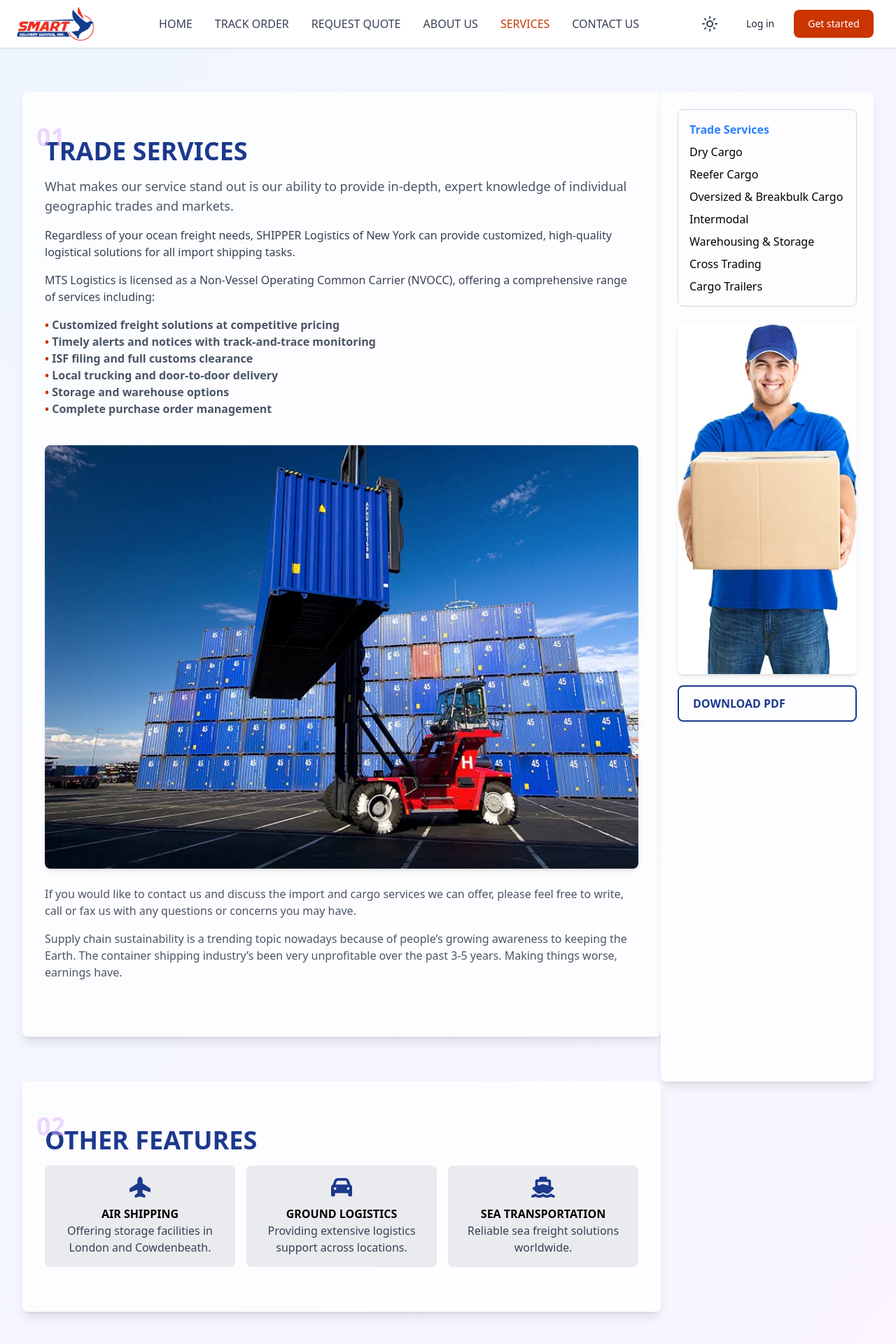
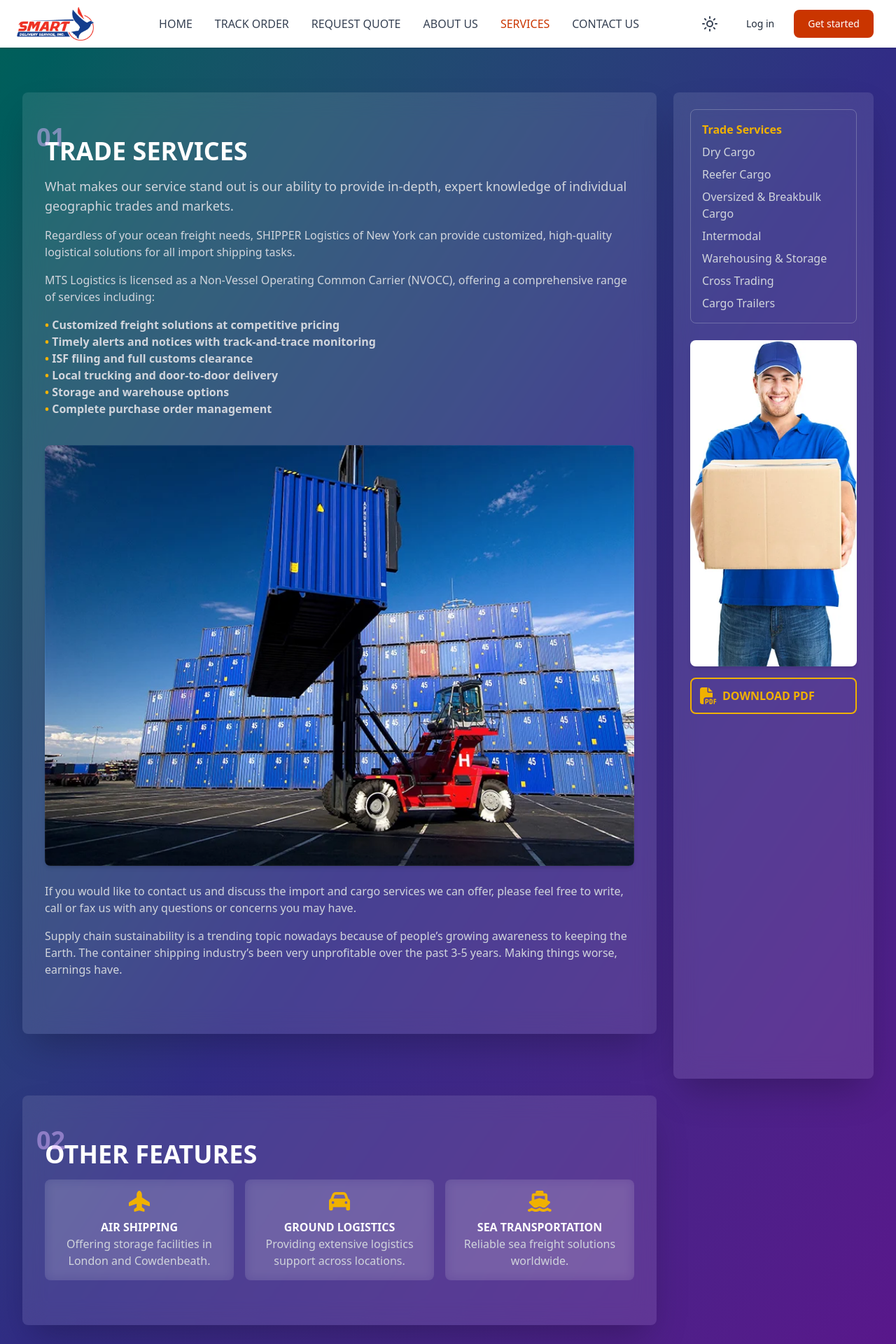
Before and after one commit to Fenil412/Mined_Hackathon_2025, a React (Vite) app in the folder client/: page /services in a window 1280 px wide. Shown: the top 1920 px of the page at 70% size. Built offline with nearby package versions, Linux system fonts and the light colour scheme.

Commit message:
Change ui/ux

```diff
--- a/client/src/components/Services/Services.jsx
+++ b/client/src/components/Services/Services.jsx
@@ -1,81 +1,77 @@
+import React from "react";
 import { FontAwesomeIcon } from "@fortawesome/react-fontawesome";
-import {
-  faPlaneUp,
-  faCar,
-  faShip,
-  faFilePdf,
-} from "@fortawesome/free-solid-svg-icons";
+import { faPlaneUp, faCar, faShip, faFilePdf } from "@fortawesome/free-solid-svg-icons";
 import box from "../../../photos/box.webp";
 import container from "../../../photos/container.webp";
 
 const Services = () => {
   return (
-    <div className="min-h-screen bg-gradient-to-br from-blue-50 to-purple-50 py-16">
+    <div className="min-h-screen bg-gradient-to-br from-teal-800 via-indigo-900 to-purple-900 animate-gradient py-16">
       <section className="services">
         <div className="container mx-auto px-4 sm:px-6 lg:px-8">
-          <div className="grid grid-cols-1 md:grid-cols-4 gap-0">
+          <div className="grid grid-cols-1 md:grid-cols-4 gap-6">
             {/* Main Content */}
-            <div className="py-16 mb-16 md:col-span-3 bg-white/80 backdrop-blur-sm p-8 rounded-lg shadow-lg hover:shadow-xl transition-shadow duration-300">
+            <div className="py-16 mb-16 md:col-span-3 bg-white/10 backdrop-blur-lg p-8 rounded-lg shadow-2xl hover:shadow-3xl transition-all duration-500 animate-slide-in-left">
               <div className="col-xs-12">
-                <h3 className="section-title text-4xl text-blue-900 font-bold mb-4 relative z-10">
+                <h3 className="section-title text-4xl text-white font-bold mb-4 relative z-10">
                   <span className="absolute -left-3 -top-5 text-4xl font-bold text-purple-300 opacity-50 z-0">
                     01
                   </span>
                   TRADE SERVICES
                 </h3>
               </div>
-              <p className="text-lg text-gray-600 font-medium mb-4">
+              <p className="text-lg text-gray-300 font-medium mb-4">
                 What makes our service stand out is our ability to provide
                 in-depth, expert knowledge of individual geographic trades and
                 markets.
               </p>
-              <p className="mb-4 text-gray-700">
+              <p className="mb-4 text-gray-300">
                 Regardless of your ocean freight needs, SHIPPER Logistics of New
                 York can provide customized, high-quality logistical solutions
                 for all import shipping tasks.
               </p>
-              <p className="mb-4 text-gray-700">
+              <p className="mb-4 text-gray-300">
                 MTS Logistics is licensed as a Non-Vessel Operating Common
                 Carrier (NVOCC), offering a comprehensive range of services
                 including:
               </p>
-              <ul className="list-inside text-gray-600 font-semibold">
+              <ul className="list-inside text-gray-300 font-semibold">
                 <li>
-                  <span className="text-orange-700">•</span> Customized freight
+                  <span className="text-yellow-500">•</span> Customized freight
                   solutions at competitive pricing
                 </li>
                 <li>
-                  <span className="text-orange-700">•</span> Timely alerts and
+                  <span className="text-yellow-500">•</span> Timely alerts and
                   notices with track-and-trace monitoring
                 </li>
                 <li>
-                  <span className="text-orange-700">•</span> ISF filing and full
+                  <span className="text-yellow-500">•</span> ISF filing and full
                   customs clearance
                 </li>
                 <li>
-                  <span className="text-orange-700">•</span> Local trucking and
+                  <span className="text-yellow-500">•</span> Local trucking and
                   door-to-door delivery
                 </li>
                 <li>
-                  <span className="text-orange-700">•</span> Storage and
+                  <span className="text-yellow-500">•</span> Storage and
                   warehouse options
                 </li>
                 <li>
-                  <span className="text-orange-700">•</span> Complete purchase
+                  <span className="text-yellow-500">•</span> Complete purchase
                   order management
                 </li>
               </ul>
               <img
                 src={container}
                 alt="Trade Services"
-                className="rounded-lg shadow-md mb-6 mt-10 w-full h-auto hover:scale-105 hover:shadow-xl hover:border-2 hover:border-blue-900 transition-all duration-300"
+                className="rounded-lg shadow-md mb-6 mt-10 w-full h-auto hover:scale-105 hover:shadow-xl hover:border-2 hover:border-yellow-500 transition-all duration-300"
               />
-              <p className="mb-4 text-gray-600">
+              <p className="mb-4 text-gray-300">
                 If you would like to contact us and discuss the import and cargo
                 services we can offer, please feel free to write, call or fax us
                 with any questions or concerns you may have.
               </p>
-              <p className="mb-4 text-gray-600">
+              <p className="mb-4 text-gray-300">
                 Supply chain sustainability is a trending topic nowadays because
                 of people’s growing awareness to keeping the Earth. The
                 container shipping industry’s been very unprofitable over the
@@ -84,30 +80,30 @@ const Services = () => {
             </div>
 
             {/* Sidebar */}
-            <aside className="bg-white/80 backdrop-blur-sm p-6 rounded-lg shadow-lg hover:shadow-xl transition-shadow duration-300">
-              <ul className="space-y-2 mb-6 border border-gray-300 p-4 rounded-lg">
-                <li className="font-semibold text-blue-500 hover:text-blue-700 hover:underline cursor-pointer">
+            <aside className="bg-white/10 backdrop-blur-lg p-6 rounded-lg shadow-2xl hover:shadow-3xl transition-all duration-500 animate-slide-in-right">
+              <ul className="space-y-2 mb-6 border border-gray-300/30 p-4 rounded-lg">
+                <li className="font-semibold text-yellow-500 hover:text-yellow-700 hover:underline cursor-pointer">
                   Trade Services
                 </li>
-                <li className="hover:text-blue-700 hover:underline cursor-pointer">
+                <li className="text-gray-300 hover:text-yellow-500 hover:underline cursor-pointer">
                   Dry Cargo
                 </li>
-                <li className="hover:text-blue-700 hover:underline cursor-pointer">
+                <li className="text-gray-300 hover:text-yellow-500 hover:underline cursor-pointer">
                   Reefer Cargo
                 </li>
-                <li className="hover:text-blue-700 hover:underline cursor-pointer">
+                <li className="text-gray-300 hover:text-yellow-500 hover:underline cursor-pointer">
                   Oversized & Breakbulk Cargo
                 </li>
-                <li className="hover:text-blue-700 hover:underline cursor-pointer">
+                <li className="text-gray-300 hover:text-yellow-500 hover:underline cursor-pointer">
                   Intermodal
                 </li>
-                <li className="hover:text-blue-700 hover:underline cursor-pointer">
+                <li className="text-gray-300 hover:text-yellow-500 hover:underline cursor-pointer">
                   Warehousing & Storage
                 </li>
-                <li className="hover:text-blue-700 hover:underline cursor-pointer">
+                <li className="text-gray-300 hover:text-yellow-500 hover:underline cursor-pointer">
                   Cross Trading
                 </li>
-                <li className="hover:text-blue-700 hover:underline cursor-pointer">
+                <li className="text-gray-300 hover:text-yellow-500 hover:underline cursor-pointer">
                   Cargo Trailers
                 </li>
               </ul>
@@ -115,19 +111,23 @@ const Services = () => {
               <img
                 src={box}
                 alt="Side Banner"
-                className="rounded-lg shadow-md mb-4 w-full h-auto hover:scale-105 hover:shadow-xl hover:border-2 hover:border-blue-900 transition-all duration-300"
+                className="rounded-lg shadow-md mb-4 w-full h-auto hover:scale-105 hover:shadow-xl hover:border-2 hover:border-yellow-500 transition-all duration-300"
               />
-              <div className="pdf-catalog mb-4 flex items-center border-2 border-blue-900 p-3 rounded-lg hover:scale-105 hover:shadow-xl transition-all duration-300">
-                <i className="icon-document text-2xl mr-2 text-blue-900"></i>
-                <a href="#" className="text-blue-900 font-bold">
+              <div className="pdf-catalog mb-4 flex items-center border-2 border-yellow-500 p-3 rounded-lg hover:scale-105 hover:shadow-xl transition-all duration-300">
+                <FontAwesomeIcon
+                  icon={faFilePdf}
+                  className="text-2xl mr-2 text-yellow-500"
+                />
+                <a href="#" className="text-yellow-500 font-bold">
                   DOWNLOAD PDF
                 </a>
               </div>
             </aside>
 
-            <div className="py-16 mb-1 md:col-span-3 bg-white/80 backdrop-blur-sm p-8 rounded-lg shadow-lg hover:shadow-xl transition-shadow duration-300">
+            {/* Other Features Section */}
+            <div className="py-16 mb-1 md:col-span-3 bg-white/10 backdrop-blur-lg p-8 rounded-lg shadow-2xl hover:shadow-3xl transition-all duration-500 animate-fade-in">
               <div className="col-xs-12">
-                <h3 className="section-title text-4xl text-blue-900 font-bold mb-4 relative z-10">
+                <h3 className="section-title text-4xl text-white font-bold mb-4 relative z-10">
                   <span className="absolute -left-3 -top-5 text-4xl font-bold text-purple-300 opacity-50 z-0">
                     02
                   </span>
@@ -135,33 +135,33 @@ const Services = () => {
                 </h3>
               </div>
               <div className="grid grid-cols-1 sm:grid-cols-3 gap-4">
-                <div className="text-center bg-gray-200/80 backdrop-blur-sm p-4 rounded-lg hover:scale-105 hover:shadow-xl hover:border-2 hover:border-blue-900 transition-all duration-300">
+                <div className="text-center bg-gray-200/10 backdrop-blur-sm p-4 rounded-lg hover:scale-105 hover:shadow-xl hover:border-2 hover:border-yellow-500 transition-all duration-300">
                   <FontAwesomeIcon
                     icon={faPlaneUp}
-                    className="text-3xl text-blue-900 mb-2"
+                    className="text-3xl text-yellow-500 mb-2"
                   />
-                  <h5 className="font-semibold">AIR SHIPPING</h5>
-                  <p className="text-gray-700">
+                  <h5 className="font-semibold text-white">AIR SHIPPING</h5>
+                  <p className="text-gray-300">
                     Offering storage facilities in London and Cowdenbeath.
                   </p>
                 </div>
-                <div className="text-center bg-gray-200/80 backdrop-blur-sm p-4 rounded-lg hover:scale-105 hover:shadow-xl hover:border-2 hover:border-blue-900 transition-all duration-300">
+                <div className="text-center bg-gray-200/10 backdrop-blur-sm p-4 rounded-lg hover:scale-105 hover:shadow-xl hover:border-2 hover:border-yellow-500 transition-all duration-300">
                   <FontAwesomeIcon
                     icon={faCar}
-                    className="text-3xl text-blue-900 mb-2"
+                    className="text-3xl text-yellow-500 mb-2"
                   />
-                  <h5 className="font-semibold">GROUND LOGISTICS</h5>
-                  <p className="text-gray-700">
+                  <h5 className="font-semibold text-white">GROUND LOGISTICS</h5>
+                  <p className="text-gray-300">
                     Providing extensive logistics support across locations.
                   </p>
                 </div>
-                <div className="text-center bg-gray-200/80 backdrop-blur-sm p-4 rounded-lg hover:scale-105 hover:shadow-xl hover:border-2 hover:border-blue-900 transition-all duration-300">
+                <div className="text-center bg-gray-200/10 backdrop-blur-sm p-4 rounded-lg hover:scale-105 hover:shadow-xl hover:border-2 hover:border-yellow-500 transition-all duration-300">
                   <FontAwesomeIcon
                     icon={faShip}
-                    className="text-3xl text-blue-900 mb-2"
+                    className="text-3xl text-yellow-500 mb-2"
                   />
-                  <h5 className="font-semibold">SEA TRANSPORTATION</h5>
-                  <p className="text-gray-700">
+                  <h5 className="font-semibold text-white">SEA TRANSPORTATION</h5>
+                  <p className="text-gray-300">
                     Reliable sea freight solutions worldwide.
                   </p>
                 </div>
```
Also changed, not shown: client/src/components/About/About.jsx (+44 -44 lines), client/tailwind.config.js (added, +19 -0 lines).
